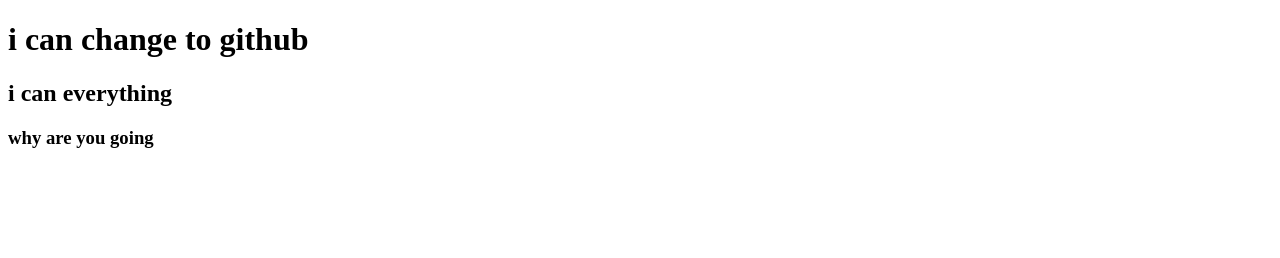
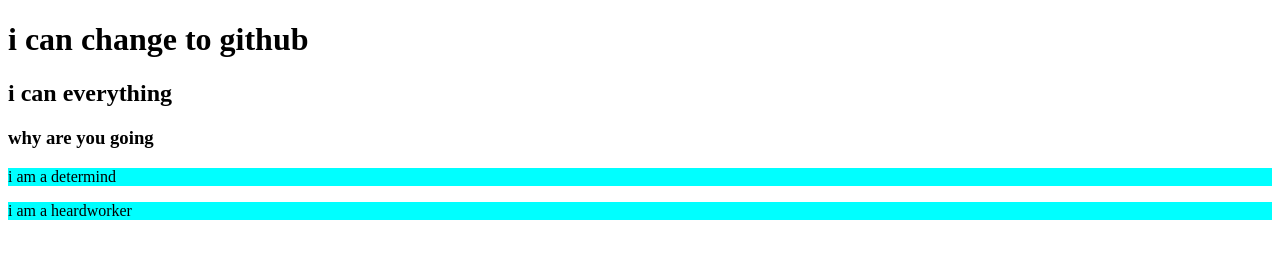
Before and after one commit to ashishkumardebnath/my.second.repo, a plain HTML site: page index.html in a window 1280 px wide. Drawn offline with Linux system fonts and the light colour scheme.

Commit message:
style added

```diff
--- a/index.html
+++ b/index.html
@@ -5,10 +5,14 @@
     <meta http-equiv="X-UA-Compatible" content="IE=edge">
     <meta name="viewport" content="width=device-width, initial-scale=1.0">
     <title> My second repo</title>
+    <link rel="stylesheet" href="style.css">
 </head>
 <body>
     <h1>i can change to github</h1>
     <h2>i can everything</h2>
     <h3>why are you going</h3>
+
+    <p>i am a determind</p>
+    <p>i am a heardworker</p>
 </body>
 </html>
--- /dev/null
+++ b/style.css
@@ -0,0 +1,3 @@
+p{
+    background-color: cyan;
+}
```
